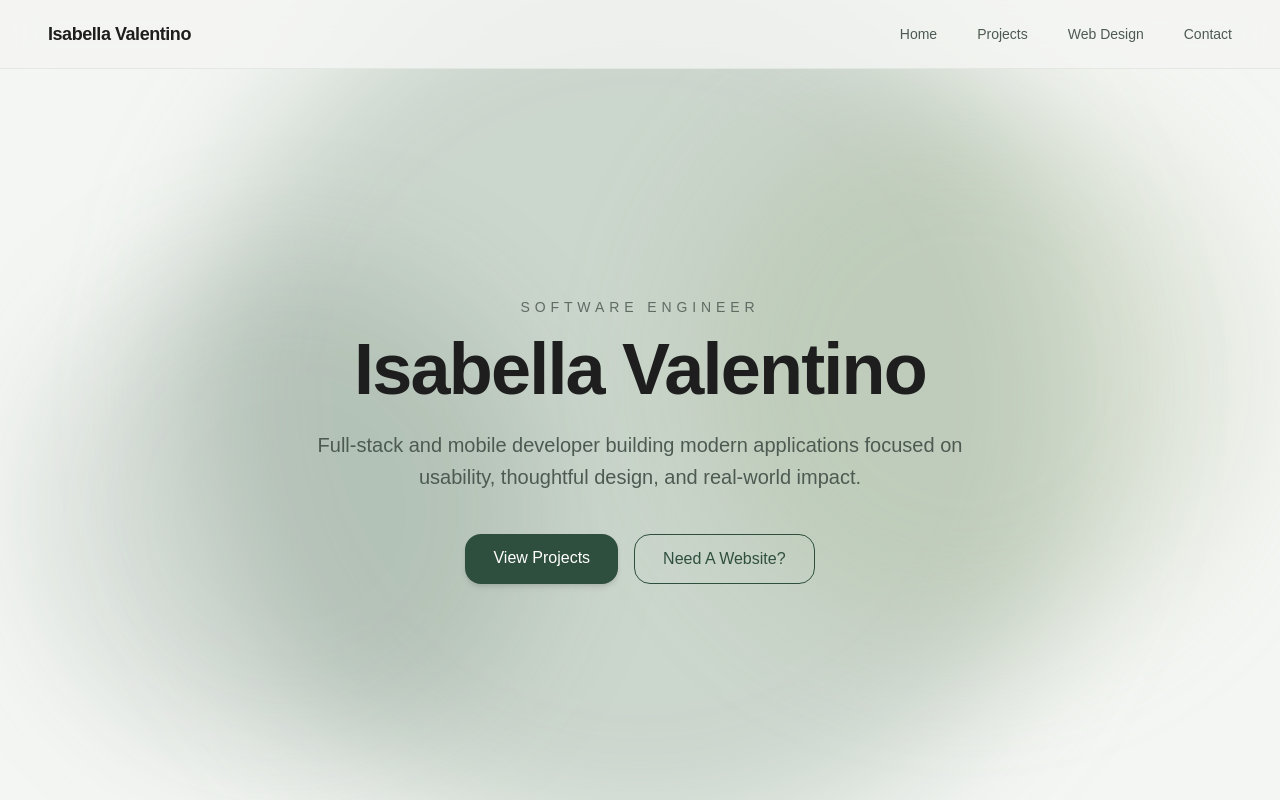
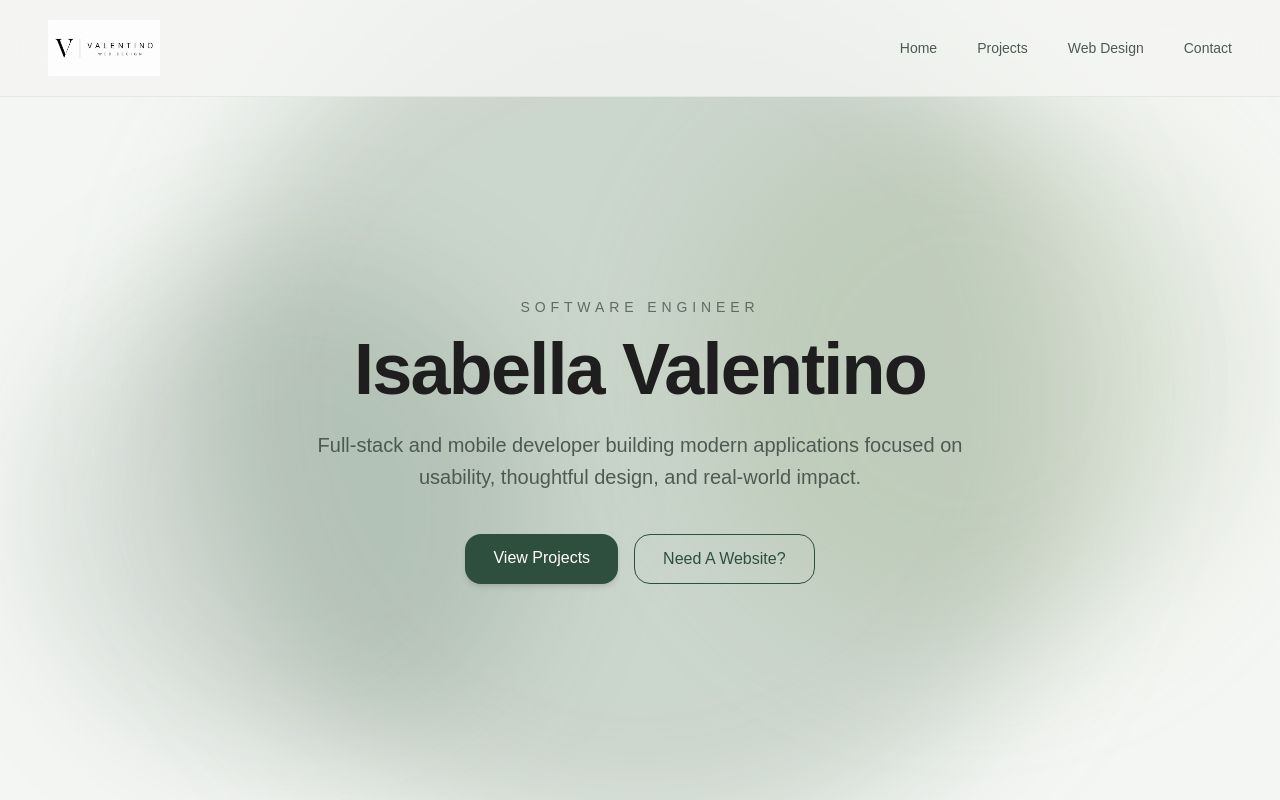
Before and after one commit to Bellasaurusx/Portfolio, a Next.js app: page / in a window 1280 px wide. Shown: the top 800 px of the page. Built offline with nearby package versions, Linux system fonts and the light colour scheme.

Commit message:
logo changes

```diff
--- a/src/app/page.js
+++ b/src/app/page.js
@@ -1,3 +1,5 @@
+
+import Image from "next/image";
 
 export default function Home() {
   return (
@@ -6,12 +8,19 @@ export default function Home() {
       <nav className="fixed top-0 z-50 w-full border-b border-[#DDE3DA]/70 bg-[#F4F6F3]/80 backdrop-blur-xl">
         <div className="mx-auto flex max-w-7xl items-center justify-between px-6 py-5 md:px-12">
 
-          {/* Logo / Name */}
+          {/* Logo */}
           <a
             href="/"
-            className="text-lg font-semibold tracking-tight text-[#1E1E1E] transition duration-300 ease-out hover:text-[#2F4F3E]"
+            className="flex items-center transition duration-300 ease-out hover:opacity-90"
           >
-            Isabella Valentino
+            <Image
+              src="/images/valentino-web-design-logo.png"
+              alt="Valentino Web Design"
+              width={250}
+              height={70}
+              priority
+              className="h-12 w-auto md:h-14"
+            />
           </a>
 
           {/* Desktop Navigation */}
--- a/src/app/projects/page.js
+++ b/src/app/projects/page.js
@@ -56,12 +56,14 @@ export default function Projects() {
         <div className="mx-auto flex max-w-7xl items-center justify-between px-6 py-5 md:px-12">
 
             {/* Logo / Name */}
-            <a
-            href="/"
-            className="text-lg font-semibold tracking-tight text-[#1E1E1E] transition duration-300 ease-out hover:text-[#2F4F3E]"
-            >
-            Isabella Valentino
-            </a>
+            <Image
+              src="/images/valentino-web-design-logo.png"
+              alt="Valentino Web Design"
+              width={280}
+              height={80}
+              priority
+              className="h-14 w-auto md:h-16"
+            />
 
             {/* Desktop Navigation */}
             <div className="hidden items-center gap-10 text-sm font-medium text-[#4D5A52] md:flex">
--- a/src/app/websites/page.js
+++ b/src/app/websites/page.js
@@ -35,12 +35,14 @@ export default function Websites() {
       <nav className="fixed top-0 z-50 w-full border-b border-[#DDE3DA]/70 bg-[#F4F6F3]/80 backdrop-blur-xl">
         <div className="mx-auto flex max-w-7xl items-center justify-between px-6 py-5 md:px-12">
           {/* Logo / Name */}
-          <a
-            href="/"
-            className="text-lg font-semibold tracking-tight text-[#1E1E1E] transition duration-300 ease-out hover:text-[#2F4F3E]"
-          >
-            Isabella Valentino
-          </a>
+          <Image
+            src="/images/valentino-web-design-logo.png"
+            alt="Valentino Web Design"
+            width={280}
+            height={80}
+            priority
+            className="h-14 w-auto md:h-16"
+          />
 
           {/* Desktop Navigation */}
           <div className="hidden items-center gap-10 text-sm font-medium text-[#4D5A52] md:flex">
```
Also changed, not shown: public/images/valentino-web-design-logo.png (added).
